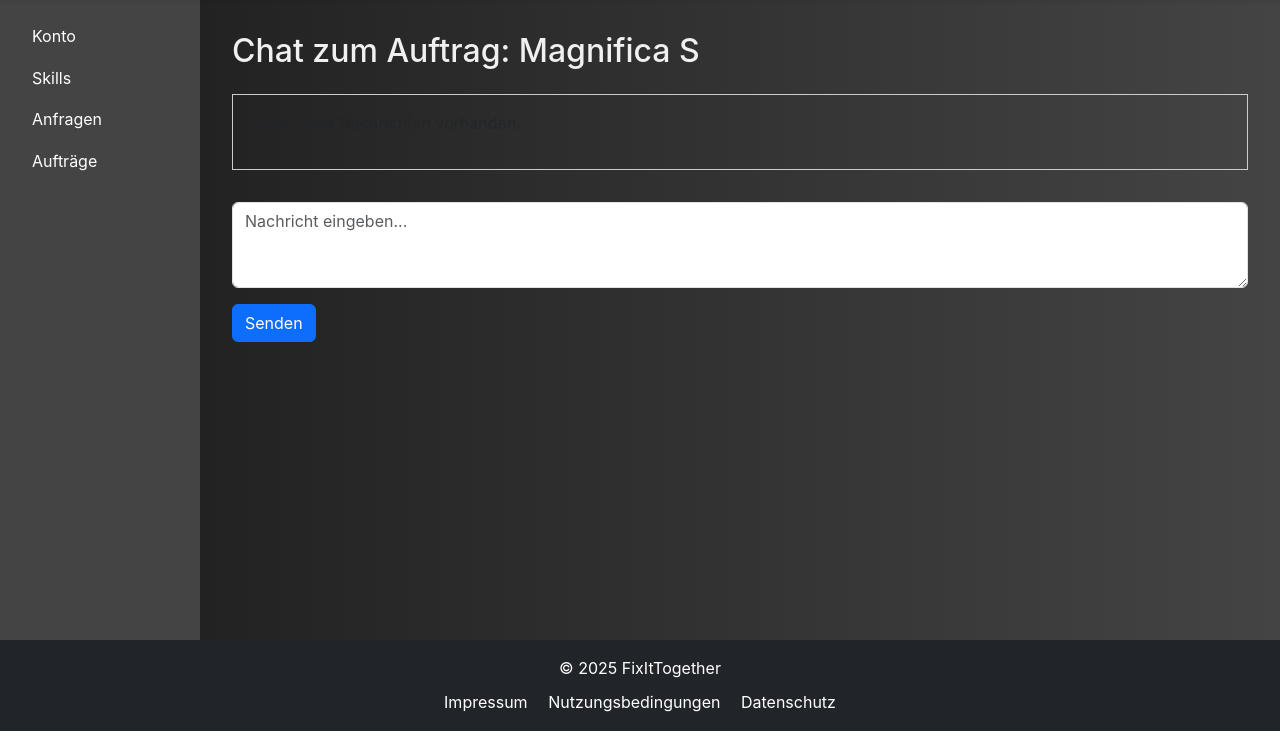
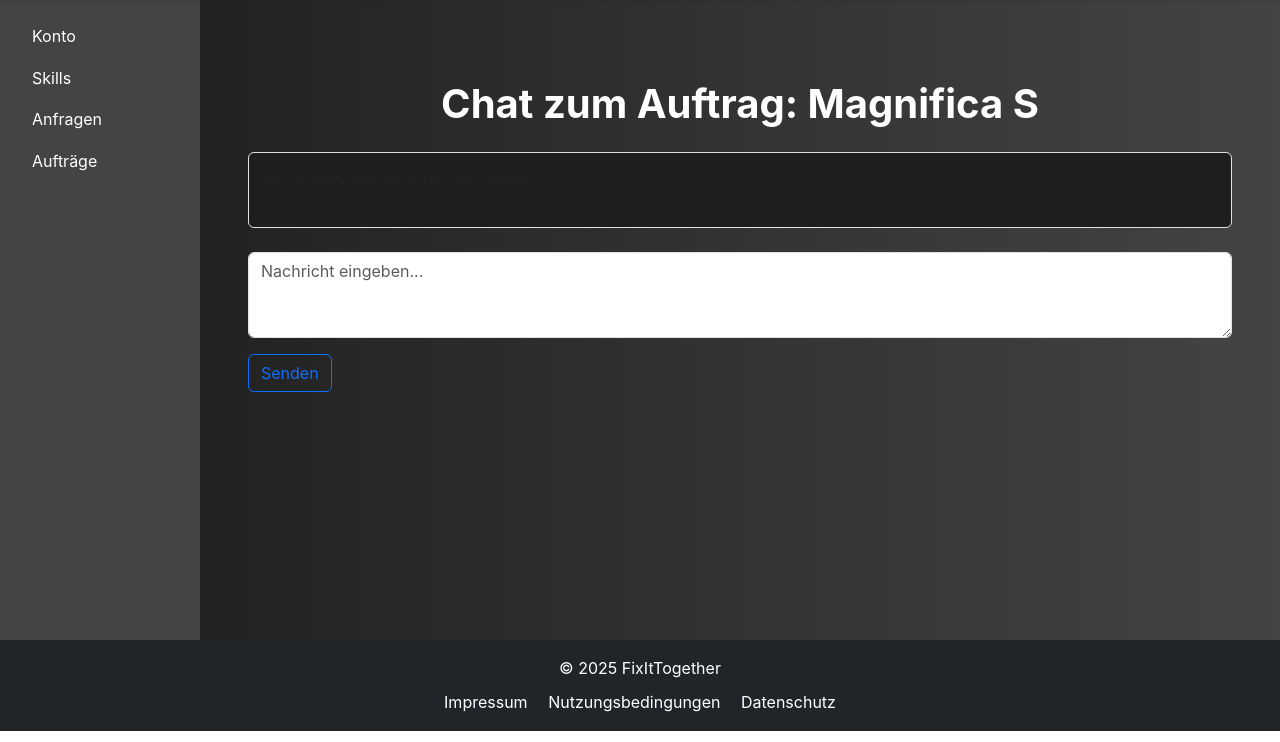
Before and after one commit to timmundt/Fix-It-Togehter, a Flask app: page /chat/ticket/1 in a window 1280 px wide. Shown: the part 58-800 px from the top of the page. Run offline with Flask 3, Linux system fonts and the light colour scheme; a user stored in the database is signed in; data comes from the database, SQL or seed files in the repository; data that the repository does not hold is empty.

Commit message:
Change styling with bootstrap to match the rest of the project

```diff
--- a/templates/chat.html
+++ b/templates/chat.html
@@ -3,14 +3,24 @@
 {% block title %}Chat zum Auftrag{% endblock %}
 
 {% block user_content %}
-  <h2 class="mb-4">Chat zum Auftrag: {{ ticket.model }}</h2>
+<div class="container py-5">
+  <h2 class="fw-bold text-white mb-4">Chat zum Auftrag: {{ ticket.model }}</h2>
 
-  <div style="max-height: 400px; overflow-y: auto; border: 1px solid #ccc; padding: 1rem; margin-bottom: 2rem;">
+  <div class="border rounded p-3 mb-4" style="max-height: 400px; overflow-y: auto; background-color: #1e1e1e;">
     {% for message in chat_messages %}
-      <div style="margin-bottom: 1rem;">
-        <strong>{{ message.sender_role|capitalize }}:</strong><br>
-        <span>{{ message.message }}</span><br>
-        <small class="text-muted">{{ message.timestamp.strftime('%d.%m.%Y %H:%M') }}</small>
+      <div class="d-flex flex-column
+        {% if message.sender_role == 'repairer' %} align-items-end {% else %} align-items-start {% endif %}
+        mb-3">
+
+        <div class="p-2 rounded
+          {% if message.sender_role == 'repairer' %}
+            bg-primary text-white
+          {% else %}
+            bg-light
+          {% endif %}" style="max-width: 75%;">
+          <div>{{ message.message }}</div>
+          <div class="small mt-1" style="color: #bbb;">{{ message.timestamp.strftime('%d.%m.%Y %H:%M') }}</div>
+        </div>
       </div>
     {% else %}
       <p class="text-muted">Noch keine Nachrichten vorhanden.</p>
@@ -22,6 +32,7 @@
     <div class="mb-3">
       <textarea name="content" class="form-control" rows="3" placeholder="Nachricht eingeben..." required></textarea>
     </div>
-    <button type="submit" class="btn btn-primary">Senden</button>
+    <button type="submit" class="btn btn-outline-primary">Senden</button>
   </form>
+</div>
 {% endblock %}
```
